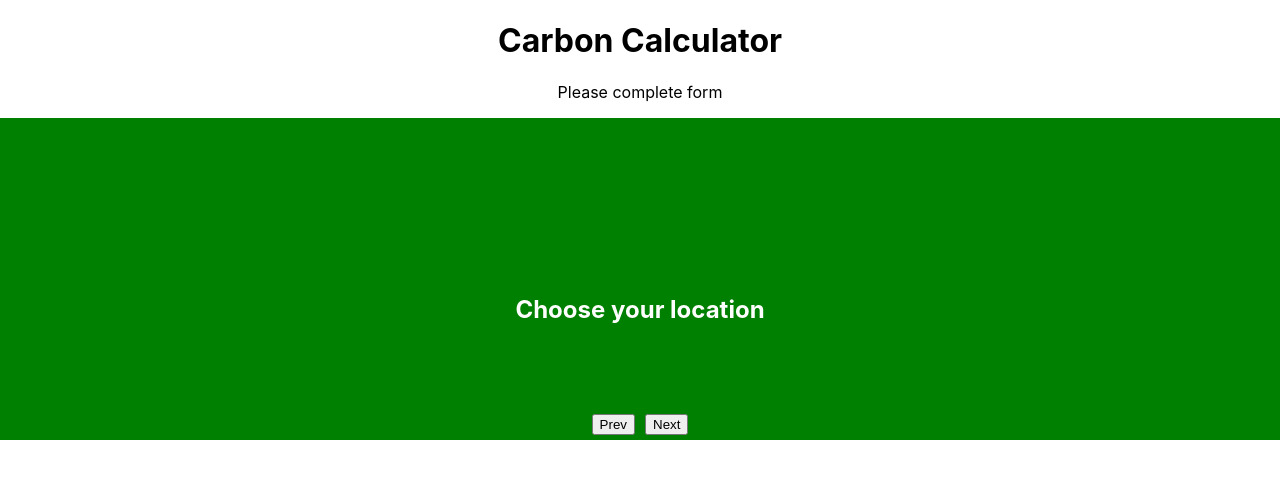
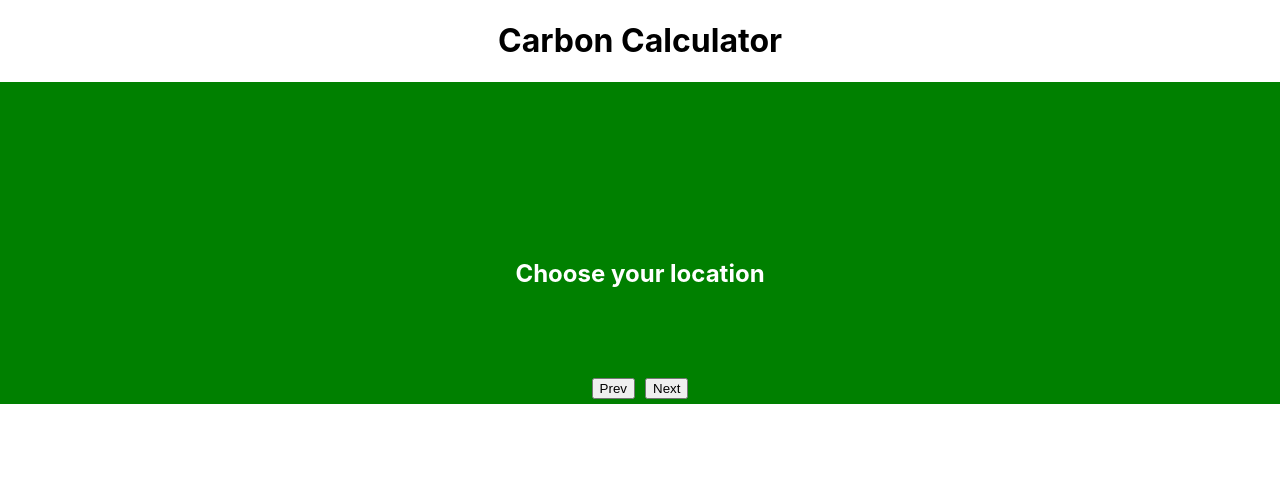
Before and after one commit to douglasrusse11/CO2_Calculator_Group_Project, a React (Create React App) app: page / in a window 1280 px wide. Shown: the top 478 px of the page. Built offline with nearby package versions, Linux system fonts and the light colour scheme; no server answers.

Commit message:
modifies Chart

```diff
--- a/src/Chart.js
+++ b/src/Chart.js
@@ -71,7 +71,7 @@ return (
 {data.length !== 0 ? <HighchartsReact
     highcharts={Highcharts}
     options={options}
-    /> : <p>Please complete form</p>}
+    /> : null}
   </>
   );
 
```
